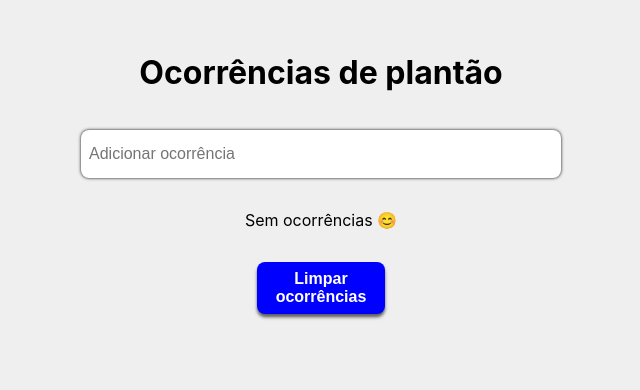
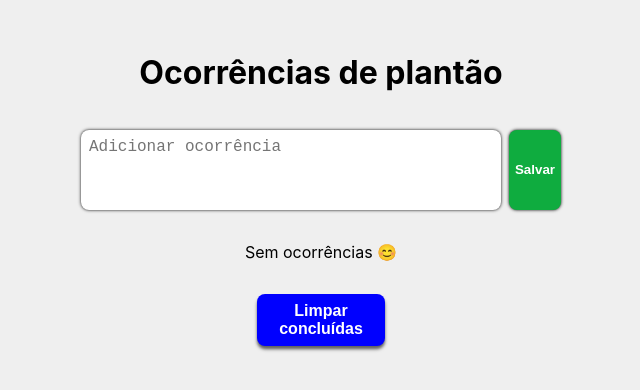
Before and after one commit to FelipeMedeiros99/to-do-notes, a React (Create React App) app: page / in a window 1280 px wide. Shown: the top 390 px of the page, without its empty margins (319-959 px from the left). Built offline with nearby package versions, Linux system fonts and the light colour scheme.

Commit message:
refactor: textarea and confirmButton added

```diff
--- a/src/App.jsx
+++ b/src/App.jsx
@@ -1,5 +1,7 @@
 import { useEffect, useState } from "react";
 import { FaRegTrashAlt } from "react-icons/fa";
+import { FiEdit } from "react-icons/fi";
+import { TbAspectRatio } from "react-icons/tb";
 
 function App() {
   const [tasks, setTasks] = useState(() => {
@@ -11,14 +13,15 @@ function App() {
       return JSON.parse(localTasks)
     }
   })
-  const [newTask, setNewTask] = useState("");
+  const [task, setTask] = useState({value: "", isEditing: false, index: null});
+  // const [isEditing, setIsEditing] = useState({isEditing: false, index: null})
 
   const updateLocalStorageTasks = (newValue) => {
     localStorage.setItem("tasks", JSON.stringify(newValue));
   }
 
   const handleInput = (e) => {
-    setNewTask(e.target.value);
+    setTask(prev => ({...prev, value: e.target.value}));
   }
 
   const getDate = ()=>{
@@ -37,22 +40,31 @@ function App() {
 
   const saveTask = (e) => {
     e.preventDefault();
-    if(!newTask) return;
+    if(!task.value.trim()) return;
     setTasks(prev => {
-
-      const allTasks = [...prev, { isChecked: false, task: newTask, date: getDate()}];
-      updateLocalStorageTasks(allTasks);
-      return allTasks;
+      if(!task.isEditing){
+        const allTasks = [...prev, { isChecked: false, task: task.value, date: getDate()}];
+        updateLocalStorageTasks(allTasks);
+        return allTasks;
+      }else{
+        const allTasks = [...prev]
+        allTasks[task.index] = {...allTasks[task.index], task: task.value}
+        // { isChecked: false, task: task, date: getDate()}];
+        updateLocalStorageTasks(allTasks);
+        return allTasks;
+      }
     });
-    setNewTask("");
+    setTask({value: "", isEditing: false, index: null});
   }
 
   const clearTasks = () => {
-    const confirmClear = window.confirm("Deseja limpar todas as ocorrências?")
-    console.log(confirmClear)
-    if(confirmClear){
-      setTasks([]);
-      updateLocalStorageTasks([]);
+    const wantClear = window.confirm("Deseja apagar as ocorrências concluídas?")
+    if(wantClear){
+      setTasks(prev=>{
+        const copy = prev.filter((task)=>!task.isChecked)
+        updateLocalStorageTasks(copy);
+        return copy
+      })
     }
   }
 
@@ -74,12 +86,18 @@ function App() {
     })
   }
 
+  const editTask = (task, index) => {
+    setTask({value: task.task, isEditing: true, index: index})
+  }
+
 
   return (
     <form className="main" onSubmit={saveTask}>
       <h1>Ocorrências de plantão</h1>
-      <input type="text" placeholder="Adicionar ocorrência" value={newTask} onChange={handleInput} className="new-todo-input" />
-
+      <div className="container-new-todo">
+        <textarea type="submit" placeholder="Adicionar ocorrência" value={task.value} onChange={handleInput} className="new-todo-input" />
+        <button type="submit" className="save-button">Salvar</button>
+      </div>
       {tasks.map((task, index) => (
         <div className="container-task" key={index}>
           <div className="checkbox-container" onClick={() => changeTaskCheck(index)}>
@@ -87,7 +105,8 @@ function App() {
             <label className={task?.isChecked ? "task-checked" : "task"}>{task?.task}</label>
           </div>
           <div className="icon-container">
-            <FaRegTrashAlt className="icon" onClick={() => deleteTask(index)} />
+            {/* <FaRegTrashAlt className="icon" onClick={() => deleteTask(index)} /> */}
+            <FiEdit className="icon" onClick={()=>editTask(task, index)}/>
           </div>
 
           <p className="date">{task.date}</p>
@@ -98,7 +117,7 @@ function App() {
         <p className="empty-message">Sem ocorrências 😊</p>
       }
 
-      <button type="button" className="clear-button" onClick={clearTasks}>Limpar ocorrências</button>
+      <button type="button" className="clear-button" onClick={clearTasks}>Limpar concluídas</button>
     </form>
   );
 }
--- a/src/index.css
+++ b/src/index.css
@@ -39,14 +39,33 @@ code {
   position: relative;
 }
 
+.container-new-todo{
+  display: flex;
+  gap: 0.5rem;
+  width: 100%;
+  max-width: 30rem;
+  padding: 0;
+  margin: 1rem;
+}
+
+.save-button{
+  background-color: #0fac3f;
+  color: white;
+  font-weight: 700;
+  border: none;
+  box-shadow: 0 0 0.2rem black;
+  border-radius: 0.5rem;
+  height: 5rem;
+}
+
 .new-todo-input{
+  resize: none;
   max-width: 30rem;
   border-radius: 0.5rem;
   border: none;
   box-shadow: 0 0 0.2rem black;
   padding: 0.5rem;
-  margin: 1rem;
-  height: 3rem;
+  height: 5rem;
   width: 100%;
   font-size: 1rem;
 }
@@ -109,6 +128,11 @@ code {
   height: 1.5rem;
 }
 
+.icon:hover{
+  width: 2rem;
+  height: 2rem;
+}
+
 .clear-button{
   padding: 0.5rem;
   margin-top: 1rem;
```
